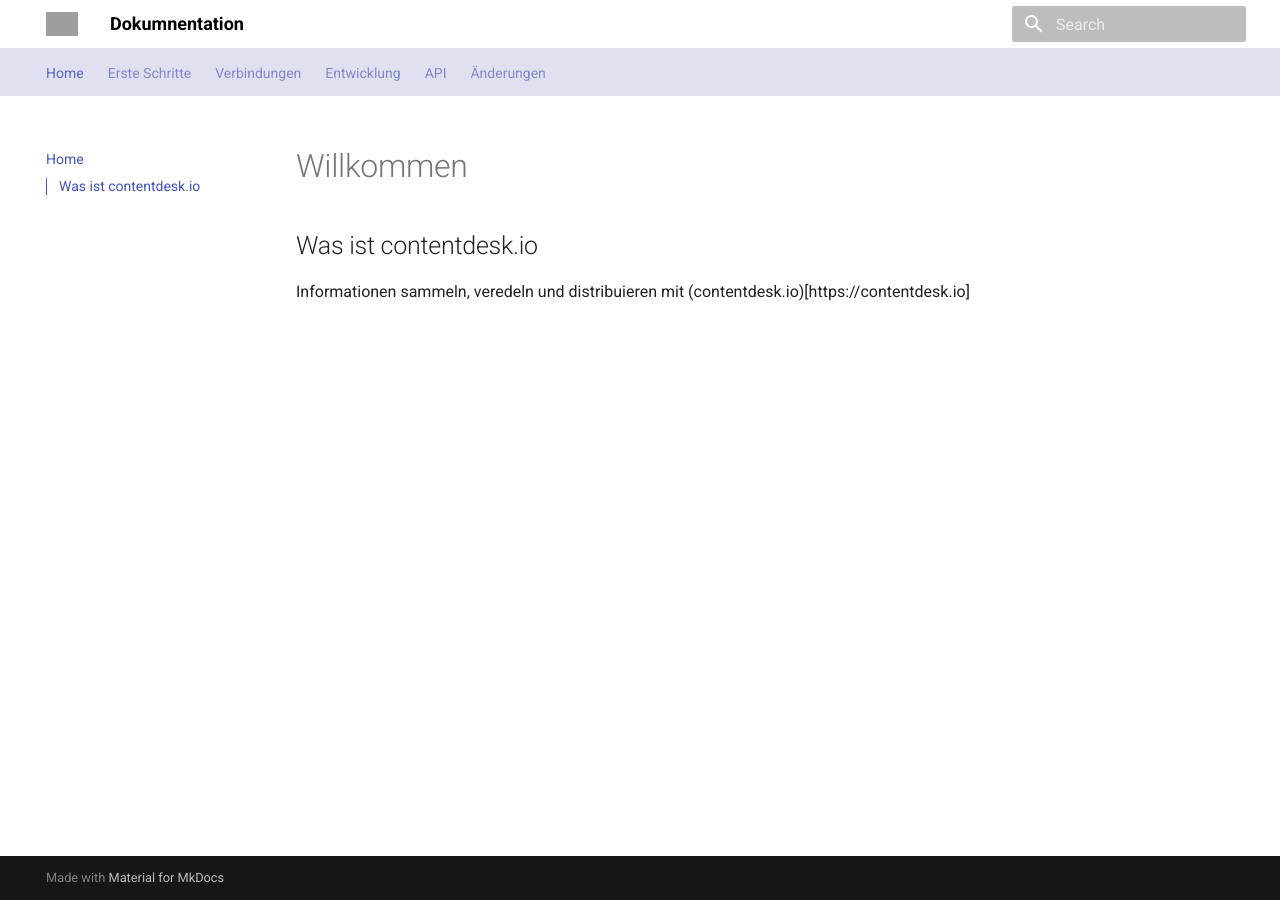
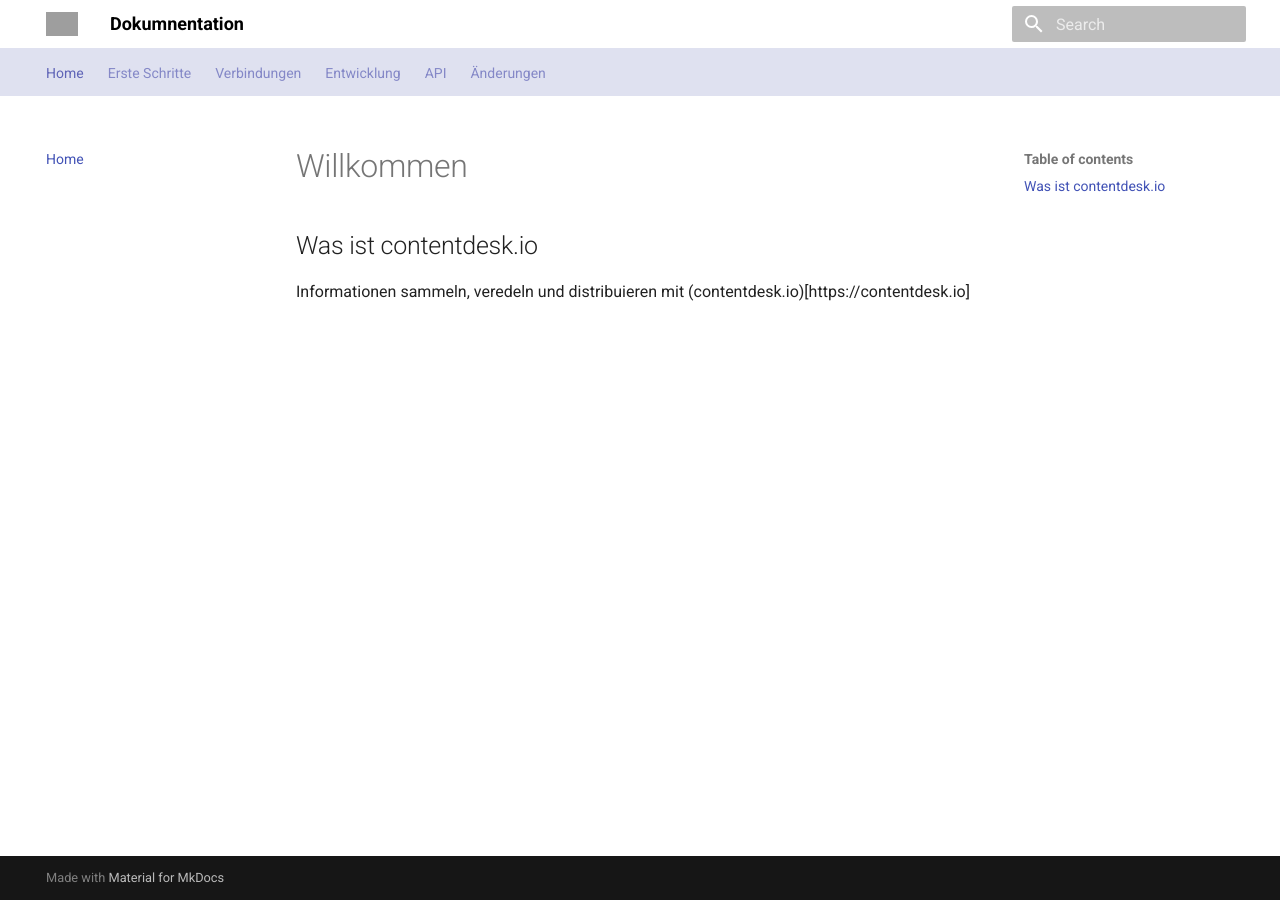
Before and after one commit to tsolenthaler/docs.contentdesk.io, an MkDocs documentation site: the page built from docs/index.md, in a window 1280 px wide. Built offline with MkDocs 1.6.1 and Material for MkDocs 9.7.7, drawn with Linux system fonts in a browser that asks for light colours; grey boxes are pictures that could not be loaded.

Commit message:
docs: Update mkdocs.yml with navigation and table of contents changes

```diff
--- a/mkdocs.yml
+++ b/mkdocs.yml
@@ -7,15 +7,22 @@
   logo: assets/logo-contentdesk-blau.svg
   favicon: assets/favicon-180-180.png
   features:
+    - navigation.instant
+    - navigation.instant.progress
+    - navigation.tracking
     - navigation.tabs
     #- navigation.tabs.sticky
-    - navigation.tracking
+    - navigation.sections
+    - navigation.expand
     - navigation.indexes
+    - toc.follow
+    #- toc.integrate
+    - navigation.top
     - content.tabs.link
     - content.code.copy
     - content.action.view
     - content.action.edit
-    - toc.integrate
+
     - search.suggest
     - search.highlight
     - search.share
```
